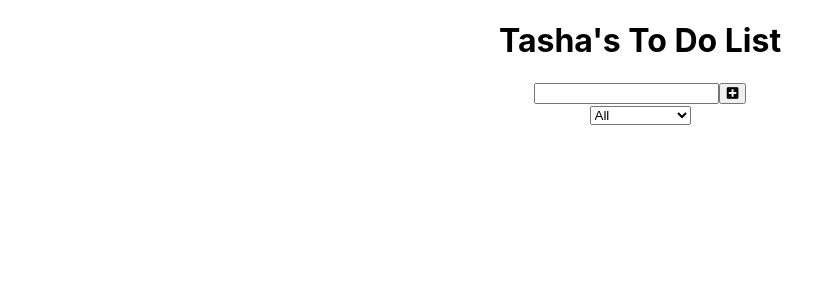
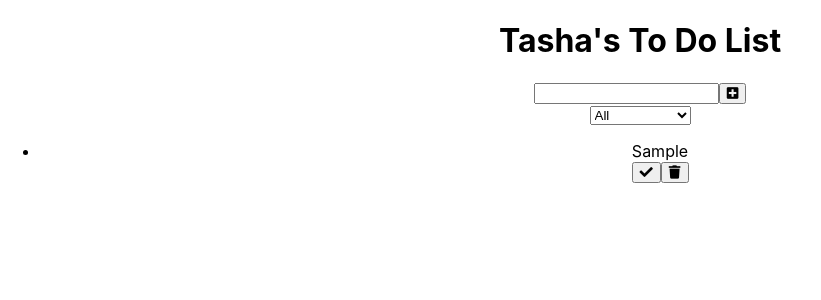
Before and after one commit to tdavis0831/react-to-do-list, a React (Create React App) app: page / in a window 1280 px wide. Both pictures are taken after typing "Sample" into the empty fields and a click on the button 732 px from the left and 93 px from the top of the page. Shown: the top 300 px of the page, without its empty margins (0-821 px from the left). Built offline with nearby package versions, Linux system fonts and the light colour scheme.

Commit message:
text input saves to list

```diff
--- a/src/App.js
+++ b/src/App.js
@@ -12,7 +12,7 @@
       <h1>Tasha's To Do List</h1>
       </header>
       <Form inputText={inputText} todos={todos} setTodos={setTodos} setInputText={setInputText}/>
-      <ToDoList />
+      <ToDoList setTodos={setTodos} todos={todos} />
     </div>
   );
 }
--- a/src/components/ToDoList.js
+++ b/src/components/ToDoList.js
@@ -1,9 +1,13 @@
 import React from 'react';
-
-const ToDoList = () => {
+import Todo from "./Todo"
+const ToDoList = ({todos, setTodos}) => {
     return (
         <div className="todo-container">
-        <ul className="todo-list"></ul>
+        <ul className="todo-list">
+          {todos.map(todo => (
+            <Todo setTodos={setTodos} todos={todos} key={todo.id}  text={todo.text}/>
+          ))}
+        </ul>
       </div>
 
     )
--- /dev/null
+++ b/src/components/Todo.js
@@ -0,0 +1,21 @@
+import React from "react";
+
+
+const Todo = ({text, todos, setTodos}) =>{
+
+    return (
+        <div className="todo">
+            <li className="todo-item">{text}</li>
+
+        <button className="complete-btn" >
+        <i className= "fas fa-check"> </i>
+        </button>
+
+        <button className="trash-btn">
+        <i className="fas fa-trash"></i>
+        </button>
+        </div>
+    );
+}
+
+export default Todo;
```
